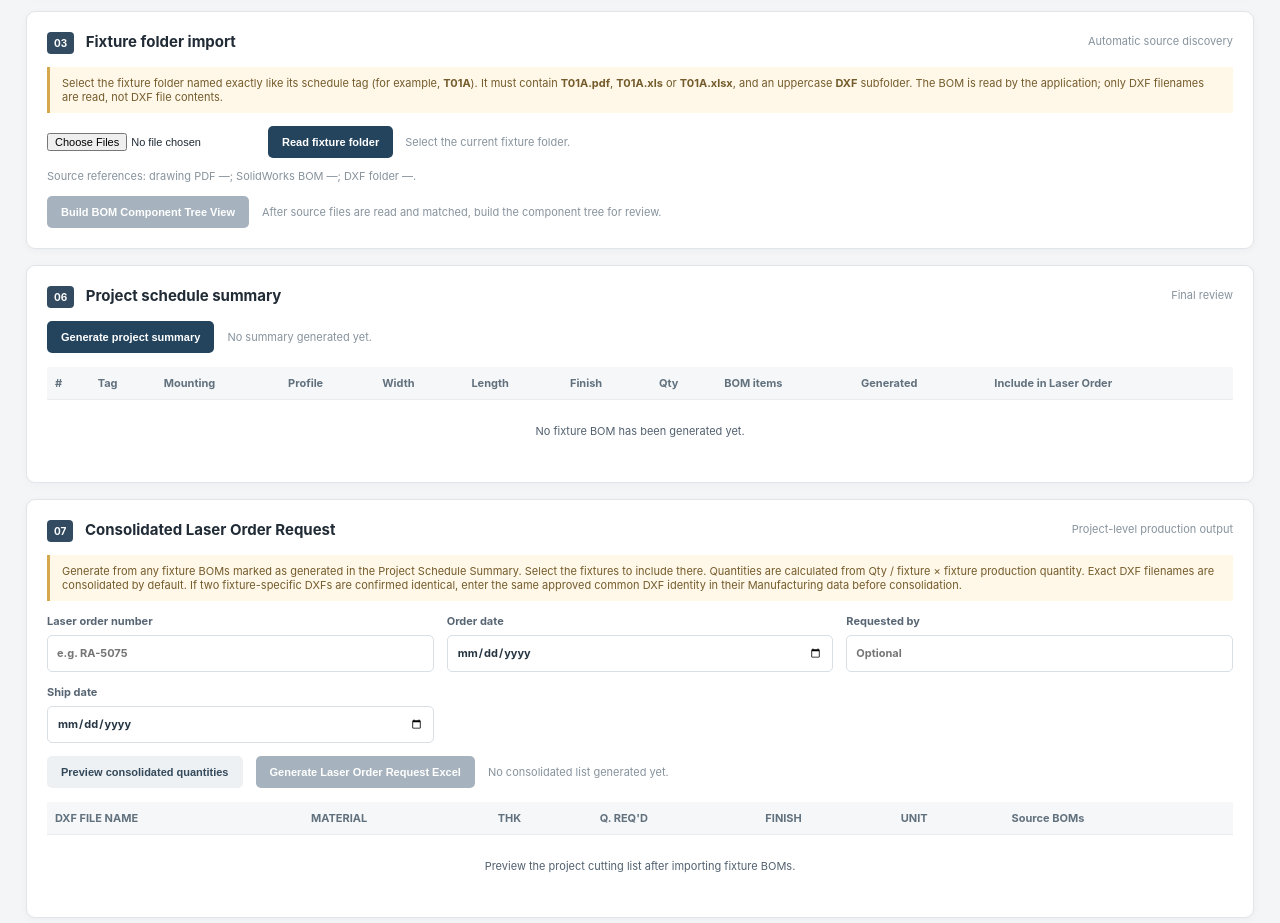
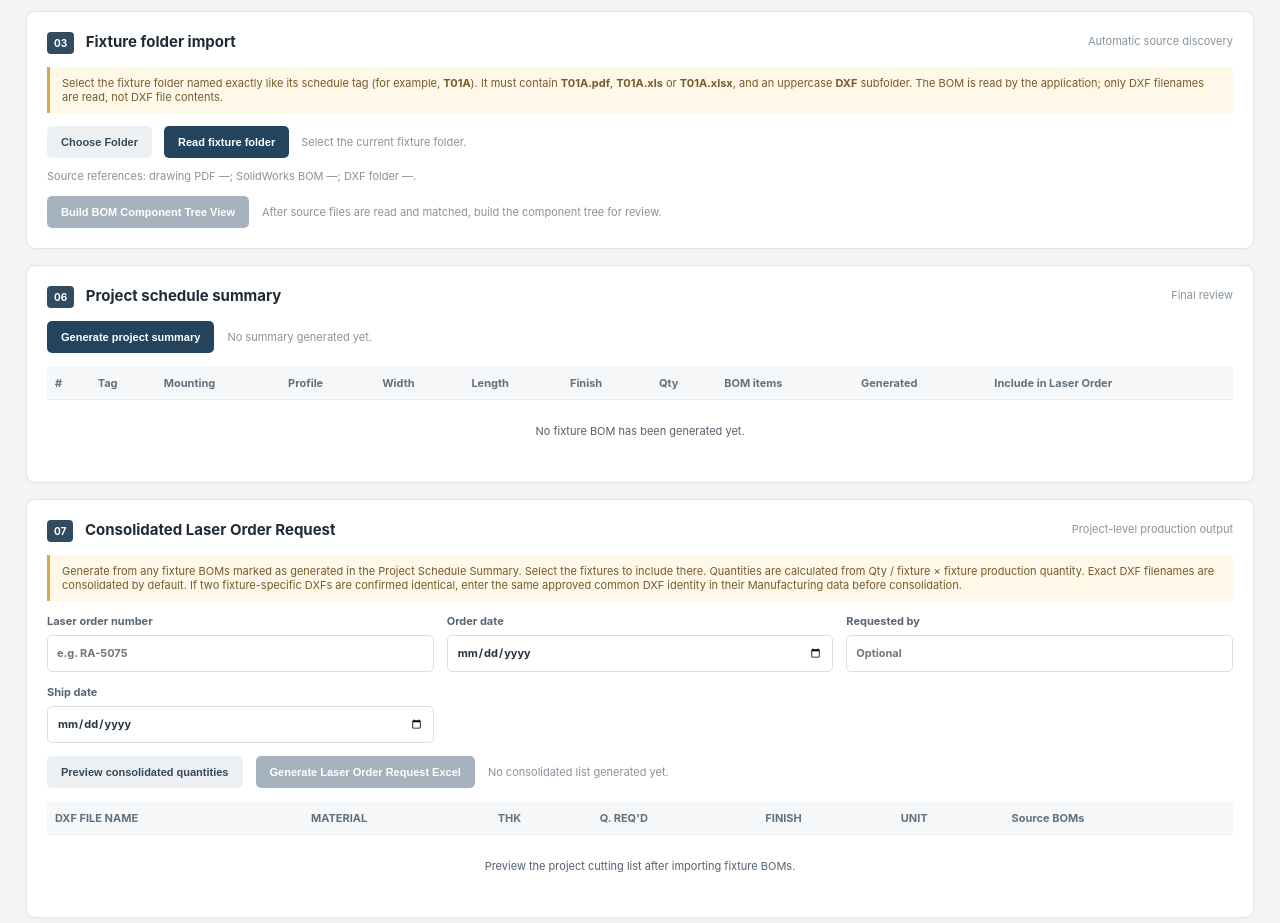
Before and after one commit to Radfar/sheet-metal-workflow, a website: page public/index.html in a window 1280 px wide. Shown: the part 1200-2123 px from the top of the page. Drawn offline with Linux system fonts and the light colour scheme; no server answers.

Commit message:
Replace directory input label with Choose Folder control

```diff
--- a/public/index.html
+++ b/public/index.html
@@ -86,7 +86,8 @@
     <div class="heading"><h2><b>03</b> Fixture folder import</h2><small>Automatic source discovery</small></div>
     <p class="notice">Select the fixture folder named exactly like its schedule tag (for example, <strong>T01A</strong>). It must contain <strong>T01A.pdf</strong>, <strong>T01A.xls</strong> or <strong>T01A.xlsx</strong>, and an uppercase <strong>DXF</strong> subfolder. The BOM is read by the application; only DXF filenames are read, not DXF file contents.</p>
     <div class="file-actions">
-      <input id="fixtureFolderInput" type="file" webkitdirectory directory multiple>
+      <button id="chooseFixtureFolderBtn" class="secondary" type="button">Choose Folder</button>
+      <input id="fixtureFolderInput" type="file" webkitdirectory directory multiple hidden>
       <button id="importFixtureFolderBtn" type="button">Read fixture folder</button>
       <span id="fixtureFolderStatus" class="status-text">Select the current fixture folder.</span>
     </div>
```
